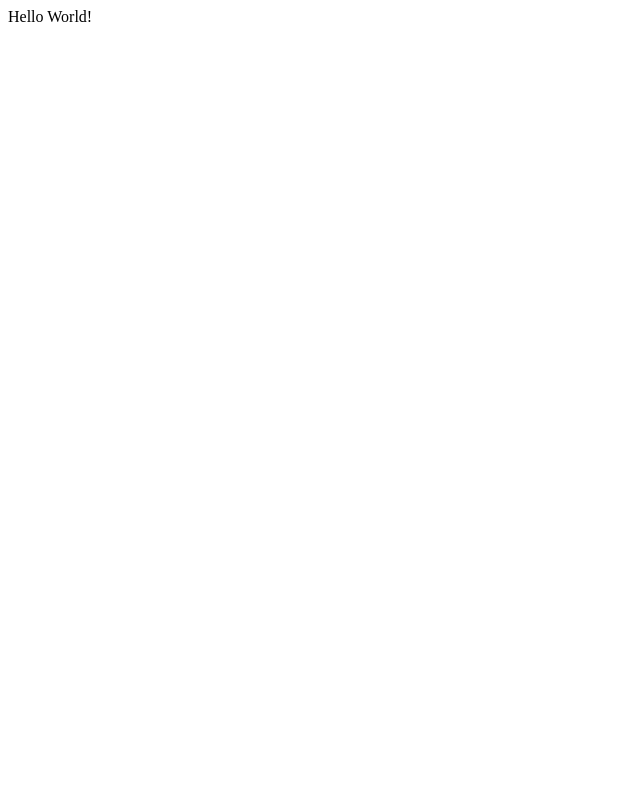
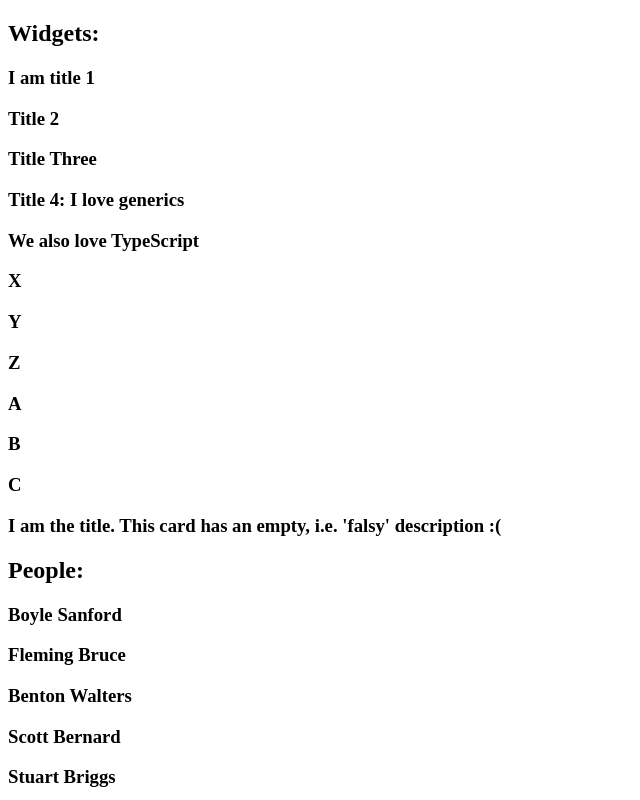
Before and after one commit to bdushimi/typescript-projects, a React (Create React App) app in the folder generic-search-sort-filter/: page / in a window 1280 px wide. Shown: the top 800 px of the page, without its empty margins (0-640 px from the left). Built offline with nearby package versions, Linux system fonts and the light colour scheme.

Commit message:
Adds a genericSearch function

```diff
--- a/generic-search-sort-filter/package.json
+++ b/generic-search-sort-filter/package.json
@@ -49,6 +49,8 @@
   },
   "devDependencies": {
     "@types/node": "^14.11.2",
+    "eslint-plugin-node": "^11.1.0",
+    "eslint-plugin-prettier": "^4.2.1",
     "gts": "^3.1.1",
     "typescript": "~4.7.0"
   }
--- a/generic-search-sort-filter/src/App.tsx
+++ b/generic-search-sort-filter/src/App.tsx
@@ -1,7 +1,24 @@
 import React from 'react';
 
+import {widgets} from './mock-data/widget';
+import {people} from './mock-data/people';
+import {genericSearch} from './utils/genericSearch';
+
 function App() {
-  return <>Hello World!</>;
+  return (
+    <>
+      <h2>Widgets: </h2>
+      {widgets.map(widget => (
+        <h3 key={widget.id}>{widget.title}</h3>
+      ))}
+      <h2>People: </h2>
+      {people.map((person, index) => (
+        <h3 key={index}>
+          {person.firstName} {person.lastName}
+        </h3>
+      ))}
+    </>
+  );
 }
 
 export default App;
--- /dev/null
+++ b/generic-search-sort-filter/src/interfaces/IPerson.ts
@@ -0,0 +1,6 @@
+export interface IPerson {
+  firstName: string;
+  lastName: string;
+  birthday: Date;
+  eyeColor: string;
+}
--- /dev/null
+++ b/generic-search-sort-filter/src/interfaces/IWidget.ts
@@ -0,0 +1,9 @@
+export interface IWidget {
+  title: string;
+  description: string;
+  id: number;
+  rating: number;
+  created: Date;
+  updated: Date;
+  isSpecialCard: boolean;
+}
--- /dev/null
+++ b/generic-search-sort-filter/src/mock-data/people.ts
@@ -0,0 +1,164 @@
+import {IPerson} from '../interfaces/IPerson';
+
+export const people: Array<IPerson> = [
+  {
+    firstName: 'Boyle',
+    lastName: 'Sanford',
+    eyeColor: 'blue',
+    birthday: new Date(
+      'Wed Aug 26 1987 11:18:04 GMT+0200 (Central European Summer Time)'
+    ),
+  },
+  {
+    firstName: 'Fleming',
+    lastName: 'Bruce',
+    eyeColor: 'blue',
+    birthday: new Date(
+      'Mon Nov 13 1989 01:53:36 GMT+0100 (Central European Standard Time)'
+    ),
+  },
+  {
+    firstName: 'Benton',
+    lastName: 'Walters',
+    eyeColor: 'green',
+    birthday: new Date(
+      'Thu Aug 14 1980 13:47:56 GMT+0200 (Central European Summer Time)'
+    ),
+  },
+  {
+    firstName: 'Scott',
+    lastName: 'Bernard',
+    eyeColor: 'hazel',
+    birthday: new Date(
+      'Mon Oct 24 1983 11:57:01 GMT+0100 (Central European Standard Time)'
+    ),
+  },
+  {
+    firstName: 'Stuart',
+    lastName: 'Briggs',
+    eyeColor: 'green',
+    birthday: new Date(
+      'Mon Jan 28 1980 16:29:03 GMT+0100 (Central European Standard Time)'
+    ),
+  },
+  {
+    firstName: 'Horn',
+    lastName: 'Brown',
+    eyeColor: 'hazel',
+    birthday: new Date(
+      'Wed Aug 24 1988 01:18:35 GMT+0200 (Central European Summer Time)'
+    ),
+  },
+  {
+    firstName: 'Elvira',
+    lastName: 'Barnes',
+    eyeColor: 'hazel',
+    birthday: new Date(
+      'Fri Jul 18 1980 22:59:15 GMT+0200 (Central European Summer Time)'
+    ),
+  },
+  {
+    firstName: 'Rutledge',
+    lastName: 'Stevenson',
+    eyeColor: 'green',
+    birthday: new Date(
+      'Tue Oct 20 1981 13:37:22 GMT+0100 (Central European Standard Time)'
+    ),
+  },
+  {
+    firstName: 'Pitts',
+    lastName: 'Logan',
+    eyeColor: 'brown',
+    birthday: new Date(
+      'Mon May 20 1985 23:37:32 GMT+0200 (Central European Summer Time)'
+    ),
+  },
+  {
+    firstName: 'Loraine',
+    lastName: 'Manning',
+    eyeColor: 'brown',
+    birthday: new Date(
+      'Fri May 20 1988 17:23:33 GMT+0200 (Central European Summer Time)'
+    ),
+  },
+  {
+    firstName: 'Lesley',
+    lastName: 'Oconnor',
+    eyeColor: 'blue',
+    birthday: new Date(
+      'Sat Apr 16 1988 03:54:02 GMT+0200 (Central European Summer Time)'
+    ),
+  },
+  {
+    firstName: 'Huffman',
+    lastName: 'Kirby',
+    eyeColor: 'blue',
+    birthday: new Date(
+      'Tue Jul 04 1989 20:08:03 GMT+0200 (Central European Summer Time)'
+    ),
+  },
+  {
+    firstName: 'Hernandez',
+    lastName: 'Mack',
+    eyeColor: 'brown',
+    birthday: new Date(
+      'Thu Jul 17 1986 22:59:14 GMT+0200 (Central European Summer Time)'
+    ),
+  },
+  {
+    firstName: 'Deana',
+    lastName: 'Wilkerson',
+    eyeColor: 'blue',
+    birthday: new Date(
+      'Fri Dec 05 1980 16:38:52 GMT+0100 (Central European Standard Time)'
+    ),
+  },
+  {
+    firstName: 'Aida',
+    lastName: 'Carter',
+    eyeColor: 'hazel',
+    birthday: new Date(
+      'Tue Nov 11 1980 08:23:21 GMT+0100 (Central European Standard Time)'
+    ),
+  },
+  {
+    firstName: 'Stephenson',
+    lastName: 'Page',
+    eyeColor: 'blue',
+    birthday: new Date(
+      'Tue Apr 30 1985 10:58:22 GMT+0200 (Central European Summer Time)'
+    ),
+  },
+  {
+    firstName: 'Hoffman',
+    lastName: 'Kirkland',
+    eyeColor: 'blue',
+    birthday: new Date(
+      'Mon Aug 12 1985 09:41:19 GMT+0200 (Central European Summer Time)'
+    ),
+  },
+  {
+    firstName: 'Patel',
+    lastName: 'Weaver',
+    eyeColor: 'brown',
+    birthday: new Date(
+      'Thu Apr 27 1989 17:24:31 GMT+0200 (Central European Summer Time)'
+    ),
+  },
+  {
+    firstName: 'Lawanda',
+    lastName: 'Le',
+    eyeColor: 'brown',
+    birthday: new Date(
+      'Thu Jan 24 1985 20:36:07 GMT+0100 (Central European Standard Time)'
+    ),
+  },
+  {
+    firstName: 'Knox',
+    lastName: 'Macias',
+    eyeColor: 'hazel',
+    birthday: new Date(
+      'Sun Aug 24 1986 14:40:48 GMT+0200 (Central European Summer Time)'
+    ),
+  },
+];
--- /dev/null
+++ b/generic-search-sort-filter/src/mock-data/widget.ts
@@ -0,0 +1,123 @@
+import {IWidget} from '../interfaces/IWidget';
+
+export const widgets: Array<IWidget> = [
+  {
+    title: 'I am title 1',
+    description: 'cool description 1',
+    id: 1,
+    rating: 10,
+    created: new Date(+new Date() - Math.floor(Math.random() * 10000000000)),
+    updated: new Date(+new Date() - Math.floor(Math.random() * 10000000000)),
+    isSpecialCard: false,
+  },
+  {
+    title: 'Title 2',
+    description: 'cool description 2',
+    id: 2,
+    rating: 7,
+    created: new Date(+new Date() - Math.floor(Math.random() * 10000000000)),
+    updated: new Date(+new Date() - Math.floor(Math.random() * 10000000000)),
+    isSpecialCard: true,
+  },
+  {
+    title: 'Title Three',
+    description: 'another description',
+    id: 3,
+    rating: 4,
+    created: new Date(+new Date() - Math.floor(Math.random() * 10000000000)),
+    updated: new Date(+new Date() - Math.floor(Math.random() * 10000000000)),
+    isSpecialCard: false,
+  },
+  {
+    title: 'Title 4: I love generics',
+    description: 'generics are awesome!',
+    id: 4,
+    rating: 6,
+    created: new Date(+new Date() - Math.floor(Math.random() * 10000000000)),
+    updated: new Date(+new Date() - Math.floor(Math.random() * 10000000000)),
+    isSpecialCard: false,
+  },
+  {
+    title: 'We also love TypeScript',
+    description: 'Yes, TypeScript is also very cool',
+    id: 5,
+    rating: 10,
+    created: new Date(+new Date() - Math.floor(Math.random() * 10000000000)),
+    updated: new Date(+new Date() - Math.floor(Math.random() * 10000000000)),
+    isSpecialCard: false,
+  },
+  {
+    title: 'X',
+    description: 'X',
+    id: 6,
+    rating: 10,
+    created: new Date(+new Date() - Math.floor(Math.random() * 10000000000)),
+    updated: new Date(+new Date() - Math.floor(Math.random() * 10000000000)),
+    isSpecialCard: false,
+  },
+  {
+    title: 'Y',
+    description: 'Y',
+    id: 7,
+    rating: 9,
+    created: new Date(+new Date() - Math.floor(Math.random() * 10000000000)),
+    updated: new Date(+new Date() - Math.floor(Math.random() * 10000000000)),
+    isSpecialCard: false,
+  },
+  {
+    title: 'Z',
+    description: 'Z',
+    id: 8,
+    rating: 1,
+    created: new Date(+new Date() - Math.floor(Math.random() * 10000000000)),
+    updated: new Date(+new Date() - Math.floor(Math.random() * 10000000000)),
+    isSpecialCard: true,
+  },
+  {
+    title: 'A',
+    description: 'A',
+    id: 9,
+    rating: 6,
+    created: new Date(+new Date() - Math.floor(Math.random() * 10000000000)),
+    updated: new Date(+new Date() - Math.floor(Math.random() * 10000000000)),
+    isSpecialCard: false,
+  },
+  {
+    title: 'B',
+    description: 'B',
+    id: 10,
+    rating: 0,
+    created: new Date(+new Date() - Math.floor(Math.random() * 10000000000)),
+    updated: new Date(+new Date() - Math.floor(Math.random() * 10000000000)),
+    isSpecialCard: false,
+  },
+  {
+    title: 'C',
+    description: 'C',
+    id: 11,
+    rating: 3,
+    created: new Date(+new Date() - Math.floor(Math.random() * 10000000000)),
+    updated: new Date(+new Date() - Math.floor(Math.random() * 10000000000)),
+    isSpecialCard: false,
+  },
+  {
+    title: '',
+    description:
+      "I am the description. This card has an empty, i.e. 'falsy' title :(",
+    id: 12,
+    rating: 5,
+    created: new Date(+new Date() - Math.floor(Math.random() * 10000000000)),
+    updated: new Date(+new Date() - Math.floor(Math.random() * 10000000000)),
+    isSpecialCard: false,
+  },
+  {
+    title:
+      "I am the title. This card has an empty, i.e. 'falsy' description :(",
+    description: '',
+    id: 13,
+    rating: 5,
+    created: new Date(+new Date() - Math.floor(Math.random() * 10000000000)),
+    updated: new Date(+new Date() - Math.floor(Math.random() * 10000000000)),
+    isSpecialCard: false,
+  },
+];
--- /dev/null
+++ b/generic-search-sort-filter/src/utils/genericSearch.ts
@@ -0,0 +1,20 @@
+export const genericSearch = <T>(
+  object: T,
+  properties: Array<keyof T>,
+  query: string,
+  shouldBeCaseSensitive: boolean
+): boolean => {
+  if (query === '') {
+    return true;
+  }
+
+  return properties.some(property => {
+    const value = object[property];
+    if (typeof value === 'string' || typeof value === 'number') {
+      return shouldBeCaseSensitive
+        ? value.toString().includes(query)
+        : value.toString().toLowerCase().includes(query.toLowerCase());
+    }
+    return false;
+  });
+};
```
Also changed, not shown: generic-search-sort-filter/src/components/SearchInput.ts (added), 2 other files (tests, documents, lock files or other folders).
